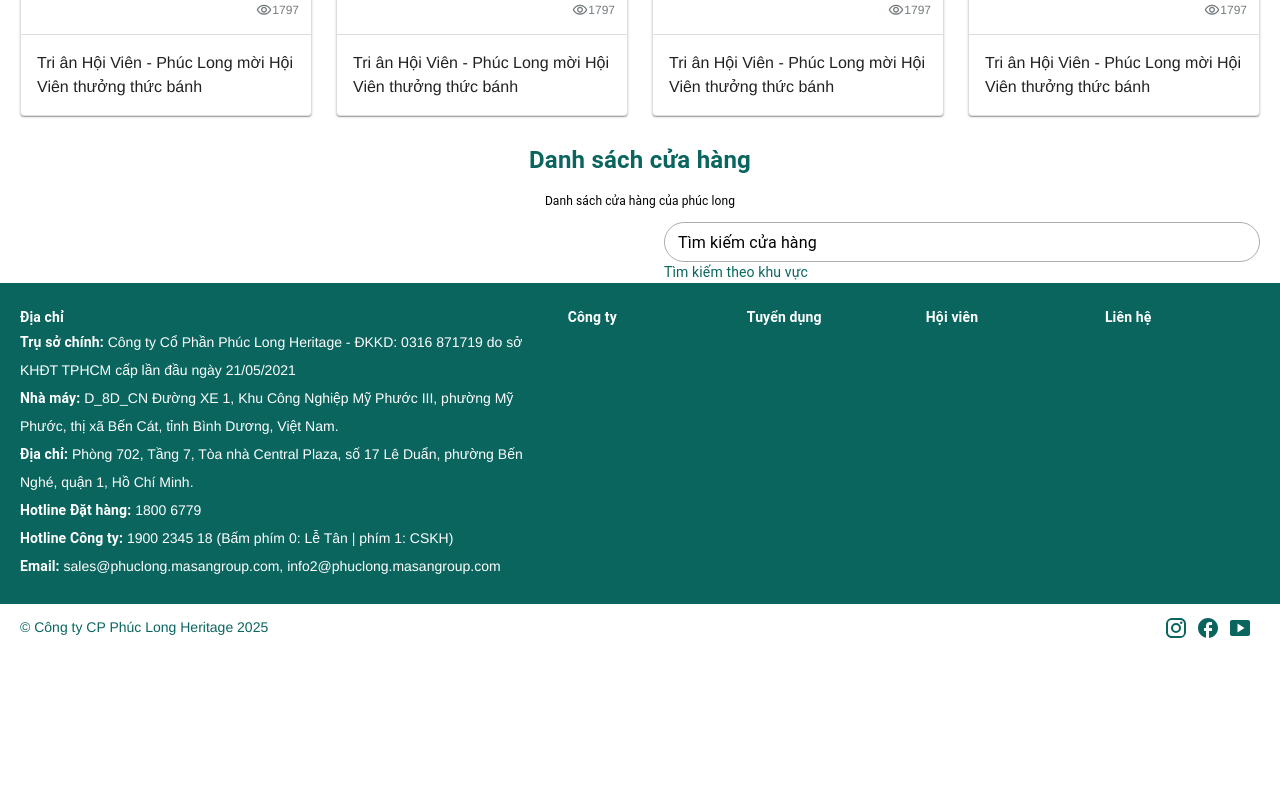
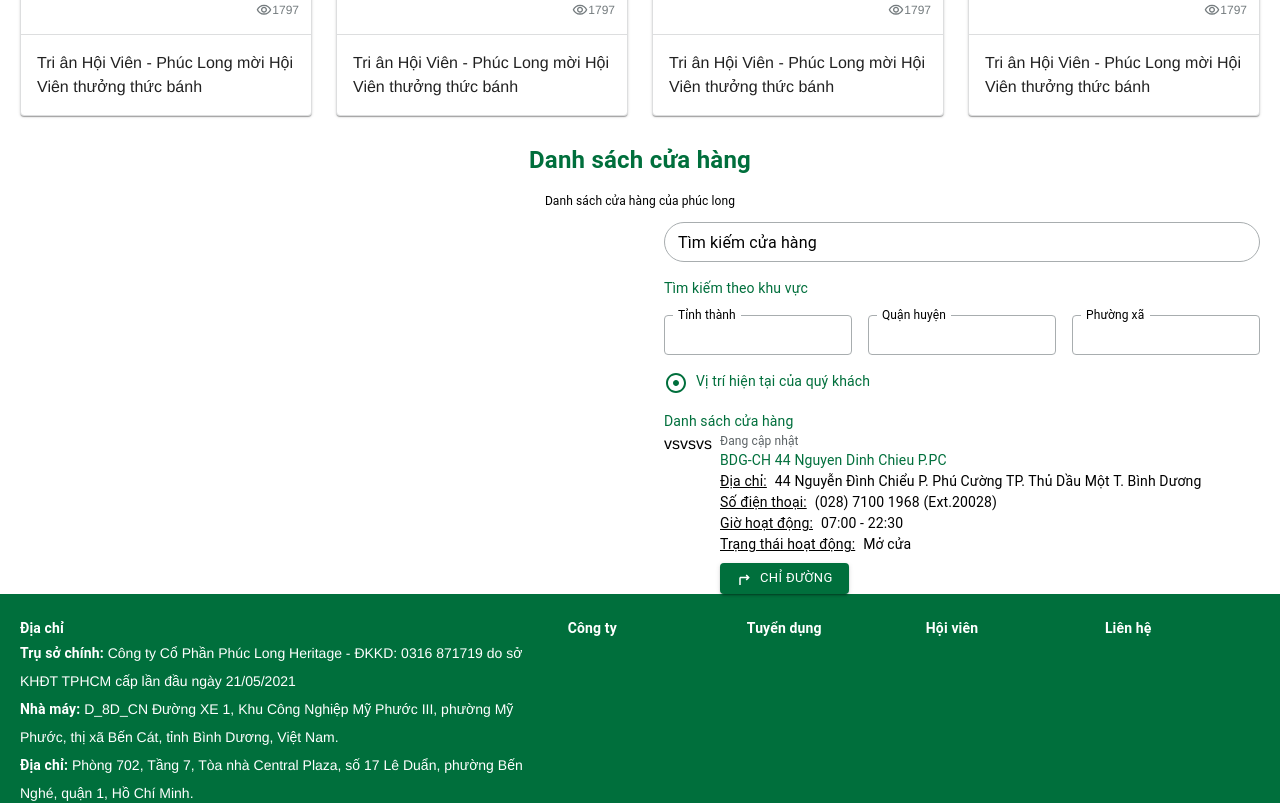
Before and after one commit to congtran8991/coffee_shop_fe, a Next.js app in the folder coffee_fee/: page / in a window 1280 px wide. Shown: the part 2200-3003 px from the top of the page. Before the commit the page ends 2852 px from the top, so only its background shows below. Built offline with nearby package versions, Linux system fonts and the light colour scheme.

Commit message:
add code

```diff
--- a/coffee_fee/app/globals.css
+++ b/coffee_fee/app/globals.css
@@ -11,7 +11,7 @@
 
   --primary-1: #51ebe1;
   --primary-2: #13a89e;
-  --primary-3: #0b655f;
+  --primary-3: #006f3c;
 
   --secondary-1: #c91a25;
   --secondary-2: #c91a25;
--- a/coffee_fee/app/page.tsx
+++ b/coffee_fee/app/page.tsx
@@ -4,6 +4,7 @@
 import KColors from '@/constants/colors';
 import KButtons from '@/lib/Button';
 import KeyboardArrowDownOutlinedIcon from '@mui/icons-material/KeyboardArrowDownOutlined';
+import ModeStandbyOutlinedIcon from '@mui/icons-material/ModeStandbyOutlined';
 // import { useAppDispatch, useAppSelector } from '@/hooks/redux-toolkit';
 import KContainer from '@/lib/Container';
 // import KInput from '@/lib/Input';
@@ -16,6 +17,8 @@
 import KText from '@/lib/Text';
 import ItemPromotionNews from '@/components/item/ItemPromotionNews';
 import KInput from '@/lib/Input';
+import KImage from '@/lib/Image';
+import ItemShop from '@/components/item/ItemShop';
 
 // import Image from 'next/image';
 // import { useTranslation } from 'react-i18next';
@@ -97,11 +100,10 @@
           <KButtons.ICon
             variant="outlined"
             endIcon={<KeyboardArrowDownOutlinedIcon />}
+            color={KColors.primary.severe}
             title={
               <KContainer.Stack direction={'row'}>
-                <KText.Base textTransform={'initial'} mrR="0.25rem">
-                  Xem thêm 5 sản phẩm
-                </KText.Base>
+                <KText.Base mrR="0.25rem">Xem thêm 5 sản phẩm</KText.Base>
                 <KText.Base fontWeight="bold">
                   BEST SELLERS - TRÀ THƠM CHẤT LƯỢNG
                 </KText.Base>
@@ -153,9 +155,51 @@
             </KContainer.View>
 
             <KContainer.View>
-              <KText.Base color={KColors.primary.severe}>
+              <KText.Base color={KColors.primary.severe} mrY="1rem">
                 Tìm kiếm theo khu vực
               </KText.Base>
+
+              <Grid container spacing={2}>
+                <Grid size={{ xs: 4 }}>
+                  <KInput.Base
+                    label="Tỉnh thành"
+                    inputLabel={{ shrink: true }}
+                  />
+                </Grid>
+
+                <Grid size={{ xs: 4 }}>
+                  <KInput.Base
+                    label="Quận huyện"
+                    inputLabel={{ shrink: true }}
+                  />
+                </Grid>
+
+                <Grid size={{ xs: 4 }}>
+                  <KInput.Base
+                    label="Phường xã"
+                    inputLabel={{ shrink: true }}
+                  />
+                </Grid>
+              </Grid>
+
+              <KContainer.View
+                dp="flex"
+                row
+                color={KColors.primary.severe}
+                mrY="1rem"
+              >
+                <KImage.ICon icon={ModeStandbyOutlinedIcon} mrR="0.5rem" />
+                <KText.Base>Vị trí hiện tại của quý khách</KText.Base>
+              </KContainer.View>
+            </KContainer.View>
+
+            <KContainer.View>
+              <KText.Base color={KColors.primary.severe}>
+                Danh sách cửa hàng
+              </KText.Base>
+              <KContainer.View>
+                <ItemShop />
+              </KContainer.View>
             </KContainer.View>
           </Grid>
         </Grid>
--- a/coffee_fee/components/item/ItemShop.tsx
+++ b/coffee_fee/components/item/ItemShop.tsx
@@ -0,0 +1,63 @@
+import KColors from '@/constants/colors';
+import KButtons from '@/lib/Button';
+import KContainer from '@/lib/Container';
+import KText from '@/lib/Text';
+import React, { memo } from 'react';
+import TurnRightOutlinedIcon from '@mui/icons-material/TurnRightOutlined';
+
+const ItemShop = () => {
+  return (
+    <KContainer.View dp="flex" row>
+      <KContainer.View mrR="0.5rem">vsvsvs</KContainer.View>
+      <KContainer.View>
+        <KText.Base fontSize="0.75rem" color={KColors.customGray.moderate}>
+          Đang cập nhật
+        </KText.Base>
+        <KText.Base color={KColors.primary.severe}>
+          BDG-CH 44 Nguyen Dinh Chieu P.PC
+        </KText.Base>
+
+        <KContainer.View dp="flex" row>
+          <KText.Base style={{ textDecoration: 'underline' }} mrR="0.5rem">
+            Địa chỉ:
+          </KText.Base>
+          <KText.Base>
+            44 Nguyễn Đình Chiểu P. Phú Cường TP. Thủ Dầu Một T. Bình Dương
+          </KText.Base>
+        </KContainer.View>
+
+        <KContainer.View dp="flex" row>
+          <KText.Base style={{ textDecoration: 'underline' }} mrR="0.5rem">
+            Số điện thoại:
+          </KText.Base>
+          <KText.Base>(028) 7100 1968 (Ext.20028)</KText.Base>
+        </KContainer.View>
+
+        <KContainer.View dp="flex" row>
+          <KText.Base style={{ textDecoration: 'underline' }} mrR="0.5rem">
+            Giờ hoạt động:
+          </KText.Base>
+          <KText.Base>07:00 - 22:30</KText.Base>
+        </KContainer.View>
+
+        <KContainer.View dp="flex" row>
+          <KText.Base style={{ textDecoration: 'underline' }} mrR="0.5rem">
+            Trạng thái hoạt động:
+          </KText.Base>
+          <KText.Base>Mở cửa</KText.Base>
+        </KContainer.View>
+
+        <KContainer.View mrT={'0.5rem'}>
+          <KButtons.ICon
+            pdX={'1rem'}
+            title={'Chỉ đường'}
+            color={KColors.white}
+            startIcon={<TurnRightOutlinedIcon />}
+          />
+        </KContainer.View>
+      </KContainer.View>
+    </KContainer.View>
+  );
+};
+
+export default memo(ItemShop);
--- a/coffee_fee/lib/Button/Base.tsx
+++ b/coffee_fee/lib/Button/Base.tsx
@@ -22,7 +22,7 @@
       ...rest
     } = props;
 
-    const spacing = styleHelper.destructSpacing(rest);
+    const { spacing } = styleHelper.destructStyles(rest);
 
     return (
       <Button
--- a/coffee_fee/lib/Input/Base.tsx
+++ b/coffee_fee/lib/Input/Base.tsx
@@ -6,13 +6,16 @@
 
 const BaseInput = React.forwardRef<HTMLInputElement, KInputProps>(
   (props, ref) => {
-    const { name, combineRefs, sx, ...rest } = useInputProps(props, ref);
+    const { name, combineRefs, sx, inputLabel, ...rest } = useInputProps(
+      props,
+      ref,
+    );
     return (
       <TextField
         id={name}
         color="info"
         inputRef={combineRefs}
-        slotProps={{ input: { sx } }}
+        slotProps={{ input: { sx }, inputLabel }}
         {...rest}
       />
     );
--- a/coffee_fee/lib/Input/helpers.ts
+++ b/coffee_fee/lib/Input/helpers.ts
@@ -1,5 +1,5 @@
 import useCombineRefs from '@/hooks/lib/useCombineRef';
-import { SxProps } from '@mui/material';
+import { SlotProps, SxProps } from '@mui/material';
 import { useRef } from 'react';
 
 export interface KInputProps {
@@ -14,6 +14,9 @@
   error?: boolean;
   sx?: SxProps;
   fullWidth?: boolean;
+  inputLabel?: {
+    shrink: boolean;
+  };
 }
 
 export const useInputProps = (
--- a/coffee_fee/lib/Text/Base.tsx
+++ b/coffee_fee/lib/Text/Base.tsx
@@ -3,8 +3,9 @@
 import { TypeSpacing, TypeStyleText } from '@/constants/spacing';
 import { Typography, TypographyProps } from '@mui/material';
 import { styled } from '@mui/system';
-import { memo } from 'react';
+import { CSSProperties, memo } from 'react';
 import styleHelper from '../common';
+import KColors from '@/constants/colors';
 
 interface CustomTextProps
   extends TypeSpacing,
@@ -27,12 +28,13 @@
     | 'subtitle2'
     | 'caption'
     | 'overline';
+  style?: CSSProperties;
 }
 
 const StyledTypography = styled(Typography)<CustomTextProps>(
   ({ color, fontWeight, fontSize, textAlign }) => {
     return {
-      color: color || 'inherit',
+      color: color,
       fontWeight: fontWeight || 400,
       fontSize: fontSize || '0.875rem',
       textAlign: textAlign || 'left',
@@ -41,11 +43,11 @@
 );
 
 const TextBase: React.FC<CustomTextProps> = (props) => {
-  const { children, type, ...rest } = props;
+  const { children, type, style, ...rest } = props;
   const { spacing, layout, textStyle } = styleHelper.destructStyles(rest);
   const _props = { ...spacing, ...layout, ...textStyle };
   return (
-    <StyledTypography {..._props} component={type}>
+    <StyledTypography {..._props} style={style} component={type}>
       {children}
     </StyledTypography>
   );
--- a/coffee_fee/provider/Theme.tsx
+++ b/coffee_fee/provider/Theme.tsx
@@ -119,7 +119,7 @@
     palette: {
       // mode: 'light',
       primary: {
-        main: getColorRoot('--primary-2'),
+        main: getColorRoot('--primary-3'),
       },
       'primary-mild': {
         main: getColorRoot('--primary-1'),
```
